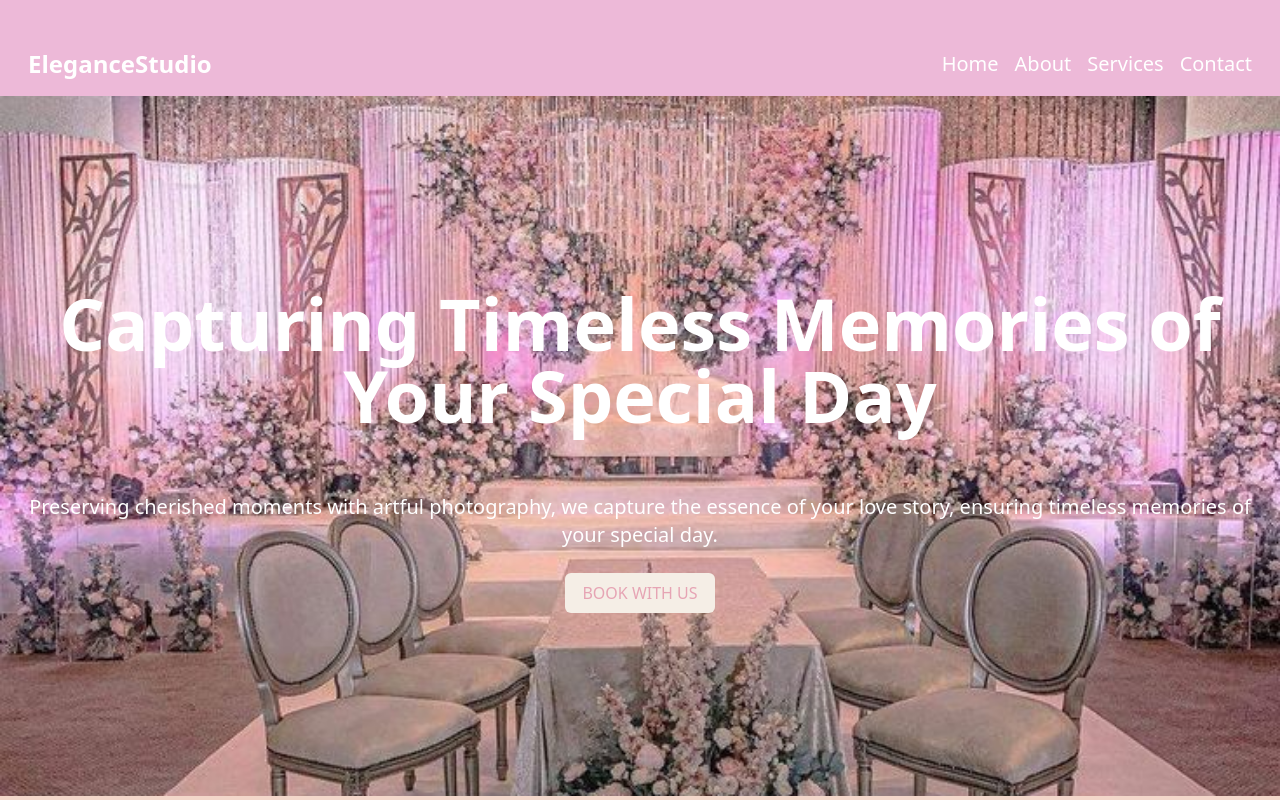
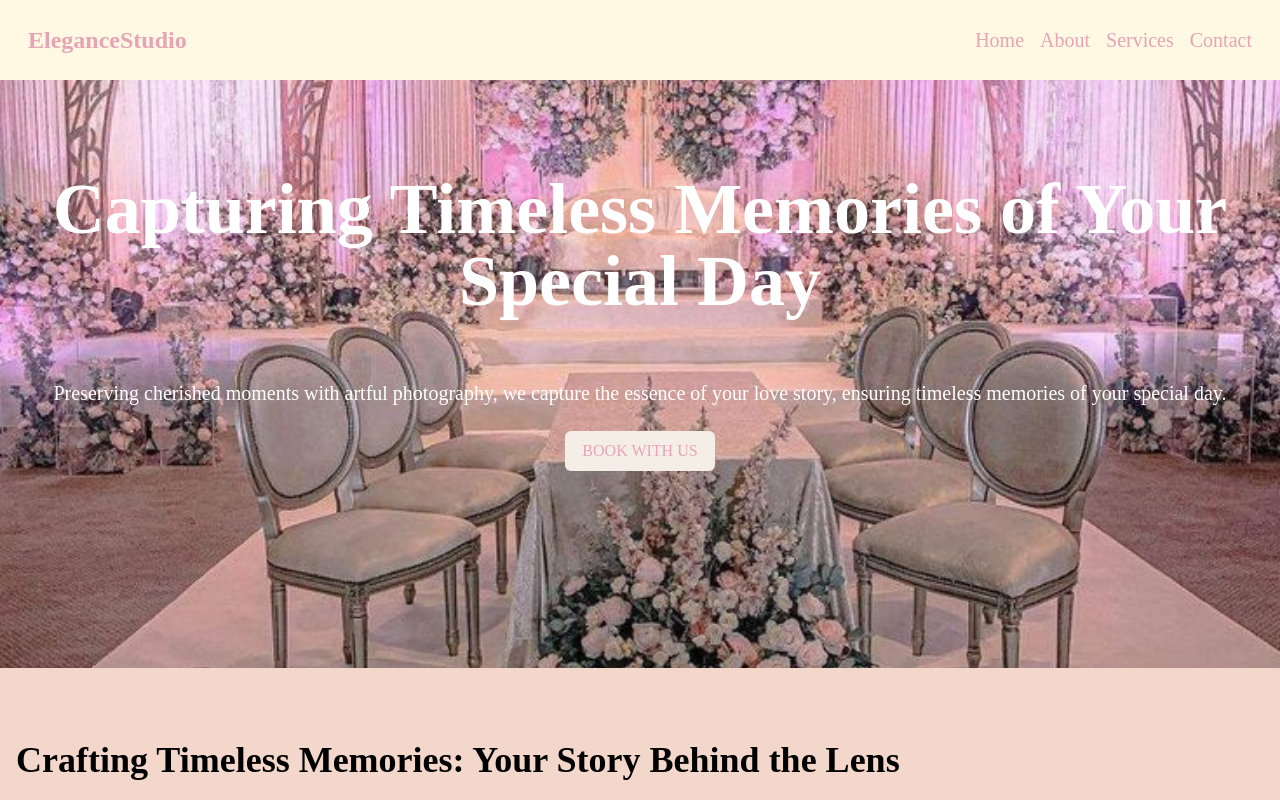
Before and after one commit to amirahyusof/lp-wedding, a React (Create React App) app: page / in a window 1280 px wide. Shown: the top 800 px of the page. Built offline with nearby package versions, Linux system fonts and the light colour scheme; grey boxes are pictures that could not be loaded.

Commit message:
commit changes

```diff
--- a/src/components/Collections.jsx
+++ b/src/components/Collections.jsx
@@ -9,7 +9,7 @@ import Collection06 from '../assets/collection (6).jpg';
 
 function Collections(){
     return(
-        <div className="w-full bg-[#E6A4B4] py-6" id="collection" >
+        <div className="w-full bg-[#E6A4B4] py-10" id="collection" >
             <h2 className="text-3xl text-bold text-white uppercase text-center my-8">Collections</h2>
             <div className="max-w-[1240px] mx-auto px-2 grid grid-row-3 gap-6" >
                 <div className="grid grid-cols-2 gap-4">
--- a/src/components/Contact.jsx
+++ b/src/components/Contact.jsx
@@ -3,7 +3,7 @@ import contactImage from '../assets/contact.jpg';
 
 function Contact(){
     return(
-        <div className="w-full text-white" id="contact" >
+        <div className="w-full text-white py-10" id="contact" >
             <div className="flex flex-col lg:flex-row m-auto p-10">
                 <img className="w-[380px] lg:w-[500px] mx-auto rounded-3xl" src={contactImage} alt="image" />
 
--- a/src/components/Hero.jsx
+++ b/src/components/Hero.jsx
@@ -5,8 +5,8 @@ import heroImage from "../assets/hero.jpg";
 function Hero(){
 
     return(
-        <div className="max-w-full  bg-center text-white mt-[5%]" id="home">
-            <div className="bg-cover max-w-full h-[700px] mt-[-96px] w-full text-center flex flex-col justify-center"
+        <div className="max-w-full text-white mt-[5%]" id="home">
+            <div className="bg-cover bg-center max-w-full h-[700px] mt-[-96px] w-full text-center flex flex-col justify-center"
              style={{ backgroundImage: `url(${heroImage})` }} >
                 <h1 className="text-4xl font-bold md:text-7xl sm:text-5xl md:py-6">Capturing Timeless Memories of Your Special Day</h1>
                 <p className="text-xl p-2 mt-[30px]">Preserving cherished moments with artful photography, we capture the essence of your love story, ensuring timeless memories of your special day.</p>
--- a/src/components/Navbar.jsx
+++ b/src/components/Navbar.jsx
@@ -1,5 +1,6 @@
 import React from "react";
-import { RiMenu4Fill, RiCloseFill } from "react-icons/ri";
+import { RiMenu4Fill} from "react-icons/ri";
+import { FaRegWindowClose } from "react-icons/fa";
 
 function Navbar(){
 const [nav, setNav] = React.useState(false)
@@ -9,45 +10,49 @@ const handleNav=() => {
 }
 
     return(
-        <div className="flex justify-between items-center max-w-full h-24 sm:h-32 bg-fuchsia-200/50  mx-auto px-5 text-white">
-            <h2 className="w-full font-bold text-2xl p-2 sm:mx-auto">EleganceStudio</h2>
+        <div className="fixed top-0 left-0 w-full bg-[#FFF8E3] z-50 transition-all duration-1000 h-24 sm:h-20">
+            <div className="flex justify-between items-center text-[#E6A4B4] mx-auto px-5 mt-4">
+                <h2 className="w-full font-bold text-2xl p-2 sm:mb-14 md:mb-0">EleganceStudio</h2>
                    <ul className="hidden md:flex">
-                <li className="p-2 text-xl hover:border-b">
+                        <li className="p-2 text-xl hover:underline">
                             <a href="#home">Home</a>
                         </li>
-                <li className="p-2 text-xl hover:border-b">
+                        <li className="p-2 text-xl hover:underline">
                             <a href="#about">About</a>
                         </li>
-                <li className="p-2 text-xl hover:border-b">
-                    <a href="#services">Services</a>
+                        <li className="p-2 text-xl hover:underline">
+                            <a href="#service">Services</a>
                         </li>
-                <li className="p-2 text-xl hover:border-b">
+                        <li className="p-2 text-xl hover:underline">
                             <a href="#contact">Contact</a>
                         </li>
                     </ul>
 
-            <div onClick={handleNav} className="block md:hidden">
-                { nav? <RiCloseFill size={30} /> : <RiMenu4Fill size={30} /> }
+                <div onClick={handleNav} className="block md:hidden mb-14">
+                    <RiMenu4Fill size={30} />
+
                 </div>
 
-            <div className= {nav? "fixed top-0 h-[30%] w-full border-r bg-[#E6A4B4]" : "fixed top-[-100%] "}>
-            <ul className="p-2 uppercase flex">
-                <li className="p-2 text-xl hover:border-b">
+                <div className= { nav ? "fixed top-0 right-0 w-full h-[50%] bg-[#FFD0EC] transition-opacity opacity-100" : "fixed top-[-100%]" }>
+                    <div onClick={handleNav} >
+                        <FaRegWindowClose className="fixed text-white" size={30} />
+                    </div>
+                    <ul className="p-2 uppercase text-white text-center my-0 ">
+                        <li className="p-2 text-xl hover:underline mb-8 mt-4">
                             <a href="#home">Home</a>
                         </li>
-                <li className="p-2 text-xl hover:border-b">
+                        <li className="p-2 text-xl hover:underline mb-8">
                             <a href="#about">About</a>
                         </li>
-                <li className="p-2 text-xl hover:border-b">
-                    <a href="#services">Services</a>
+                        <li className="p-2 text-xl hover:underline  mb-8">
+                            <a href="#service">Services</a>
                         </li>
-                <li className="p-2 text-xl hover:border-b">
+                        <li className="p-2 text-xl hover:underline">
                             <a href="#contact">Contact</a>
                         </li>
                     </ul>
-
                 </div>
-
+            </div>
         </div>
     )
 }
--- a/src/components/Service.jsx
+++ b/src/components/Service.jsx
@@ -2,7 +2,7 @@ import React from "react";
 
 function Service(){
     return(
-        <div className="w-full bg-[#F3D7CA] py-16" id="service">
+        <div className="w-full bg-[#F3D7CA] py-20" id="service">
             <h2 className="text-3xl text-bold uppercase text-center">Packages</h2>
             <h2 className="text-xl text-center my-6">We always adapt our services to you</h2>
 
--- a/src/index.css
+++ b/src/index.css
@@ -4,4 +4,5 @@
 
 body{
   background-color: #E6A4B4;
+  font-family:'Times New Roman', Times, serif;
 }
```
Lines whose indentation alone changed are shown as unchanged.
